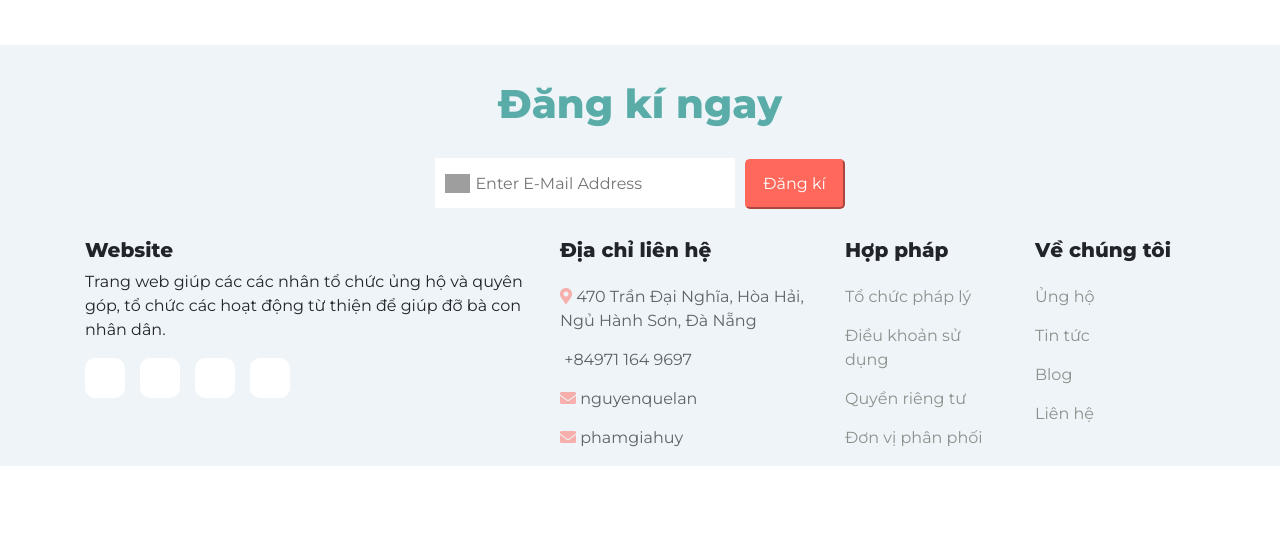
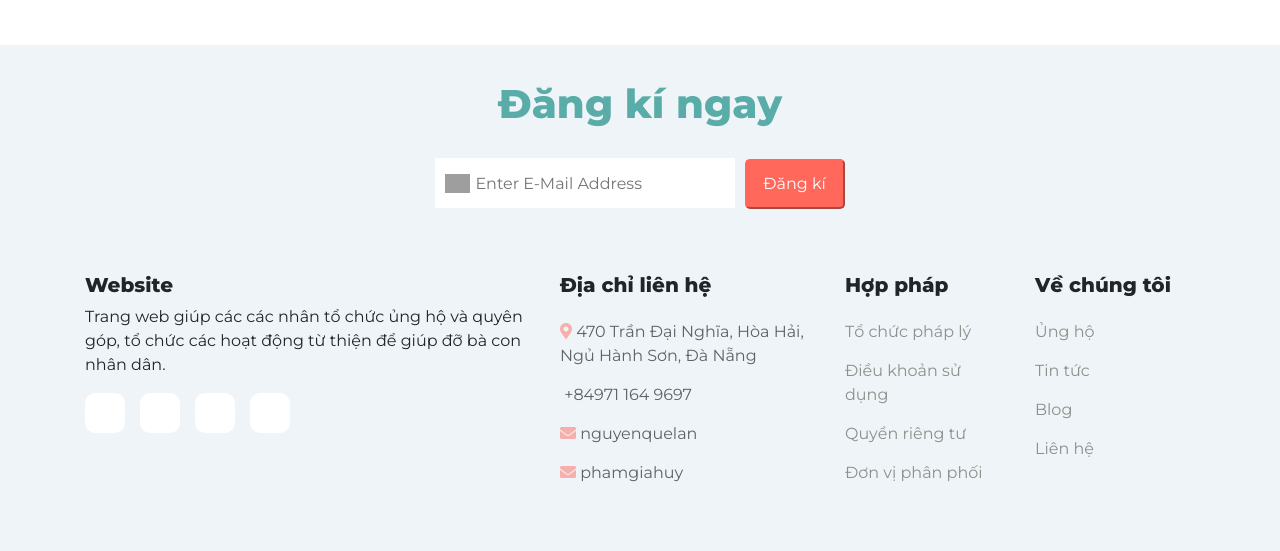
Before and after one commit to lantuyan/doan.github.io, a PHP site: page / in a window 1280 px wide. Shown: the part 4518-5069 px from the top of the page. Before the commit the page ends 4984 px from the top, so only its background shows below. Run offline with PHP 8.4, Linux system fonts and the light colour scheme; some libraries are stand-ins or nearby versions; grey boxes are pictures that could not be loaded.

Commit message:
fix final responsive +bug animation - width AOS lib + code reset.AOS

```diff
--- a/css/style.css
+++ b/css/style.css
@@ -4,6 +4,7 @@
     margin: 0px;
     /* box-sizing: border-box; */
 }
+
 .col-md-6{
     /* padding:0px;
     margin: 0px; */
@@ -695,6 +696,7 @@ header .navbar .btn-login{
     background-repeat: no-repeat;
     /* background-color: ; */
     padding-top: 35px;
+    padding-bottom: 50px;
 }
 .footer .content-title{
     font-weight: 600;
@@ -709,6 +711,9 @@ header .navbar .btn-login{
 }
 .footer-form{
     height: 60px;
+}
+.footer .container-content{
+    padding-top: 35px;
 }
 .footer .footer-form .footer-text{
     width: 300px;
--- a/index.html
+++ b/index.html
@@ -9,9 +9,11 @@
     <link rel="stylesheet" href="css/normalize.css" type="text/css">
     <link rel='stylesheet' href='https://use.fontawesome.com/releases/v5.5.0/css/all.css'>
 
-
-    <style>body{ overflow-x:hidden;}</style>  <!--fix bug-->
-
+    <style>
+        html,body{
+            /* overflow-x: hidden; */
+        }
+    </style>
     <!-- JQUERY -->
     <script type="text/javascript" src="js/JQuery3.3.1.js"></script>
 
@@ -54,7 +56,7 @@
     </script>
      <!-- Hiệu ứng -->
 
-    <header >
+    <header  >
         <div class="navbar navbar-expand-md container-fluid">
             <a href="#" class="logo">
                CHARITY
@@ -89,7 +91,7 @@
     </header>
 
     <!-- Phần đầu  -->
-    <div class="start-content ">
+    <div class="start-content" style="overflow:hidden ;">
         <div class="d-flex align-items-center content-start" >
             <h1 class="text-center" data-aos="zoom-in" >Chia sẻ</h1>
             <p class="" data-aos="zoom-in">
@@ -104,7 +106,7 @@
         </div>
     </div>
     <!-- Phần 2. FEATURES-->
-    <div class="container features-content">
+    <div class="container features-content" style="overflow-x:hidden ;">
         <div class="col-12 text-center" >
             <h2 data-aos="fade-up" data-aos-duration="1000">Đặc điểm ưu trội của website</h2>
         </div>
@@ -199,7 +201,7 @@
         <div class="col-12 text-center" data-aos="fade-up" data-aos-duration="1000" >
             <h2>Cơ hội trao đi để nhận lại</h2>
         </div>
-        <div class="row content">
+        <div class="row content" style="overflow-x: hidden">
             <div class="col-12 col-md-6 col-lg-5 content-img" data-aos="slide-right">
 
             </div>
@@ -227,7 +229,7 @@
         </div>
     </div>
     <!-- counter-content  -->
-    <div class="container-fluid counter-content">
+    <div class="container-fluid counter-content" style="overflow-x: hidden">
         <div class="row counter">
             <div class="col-12 col-md-6 counter-left"data-aos="slide-right">
                 <div class="row">
@@ -314,7 +316,7 @@
         </script>
     </div>
     <!-- SLIDER------------------------------- -->
-      <div class="container-content slider-content">
+      <div class="container-content slider-content" style="overflow-x: hidden">
         <div class="row">
             <div class="col-6 title">
                 <h2 data-aos="zoom-in">Ủng hộ các trường hợp có hoàn cảnh khó khăn</h2>
@@ -556,7 +558,7 @@
     </div>
 
     <!-- NEWS - Tin tức  -->
-    <div class="container news" >
+    <div class="container news" style="overflow:hidden ;">
         <div class="col-12 text-center" data-aos="fade-up" data-aos-duration="1000">
             <h2>Tin tức mới nhất</h2>
         </div>
@@ -612,7 +614,7 @@
         </div>
     </div>
     <!-- Phần tổ chức  -->
-    <div class="container company-content">
+    <div class="container company-content" style="overflow:hidden ;">
         <div class="company">
             <div class="col-12 text-center" data-aos="fade-up" data-aos-duration="1000">
                 <h2>Các tổ chức phi lợi nhuận</h2>
@@ -713,7 +715,7 @@
     </div>
 
     <!-- FOOTER ----------------------------- -->
-    <div class="footer">
+    <div class="footer" style="overflow:hidden ;">
         <div class=" container">
             <div class="row text-center">
                 <div class="col-12">
@@ -726,7 +728,7 @@
                 </div>
             </div>
             <div class="row container-content ">
-                <div class="col-md-5 col-sm-6 col-xs-12 col-footer" data-aos="slide-right">
+                <div class="col-md-5 col-sm-6 col-xs-12 col-footer" data-aos="slide-up">
                     <h5>
                         Website
                     </h5>
@@ -758,7 +760,7 @@
 
                     </div>
                 </div>
-                <div class="col-md-3 col-sm-6 col-xs-12 col-footer" data-aos="slide-right">
+                <div class="col-md-3 col-sm-6 col-xs-12 col-footer" data-aos="slide-up">
                     <h5>
                         Địa chỉ liên hệ
                     </h5>
@@ -783,7 +785,7 @@
                         </li> -->
                     </ul>
                 </div>
-                <div class="col-md-2 col-sm-6 col-xs-12 col-footer" data-aos="slide-left">
+                <div class="col-md-2 col-sm-6 col-xs-12 col-footer" data-aos="slide-up">
                     <h5>
                         Hợp pháp
                     </h5>
@@ -794,7 +796,7 @@
                         <li> <a href="">Đơn vị phân phối</a></li>
                     </ul>
                 </div>
-                <div class="col-md-2 col-sm-6 col-xs-12 col-footer" data-aos="slide-left" >
+                <div class="col-md-2 col-sm-6 col-xs-12 col-footer" data-aos="slide-up" >
                     <h5>
                         Về chúng tôi
                     </h5>
@@ -858,7 +860,6 @@
         anchorPlacement: 'top-bottom', // defines which position of the element regarding to window should trigger the animation
 
         });
-
          window.addEventListener('load', AOS.refresh); });
 
     </script>
@@ -868,6 +869,5 @@
 
 
 
-
 </body>
 </html>
```
Lines whose indentation alone changed are shown as unchanged.
